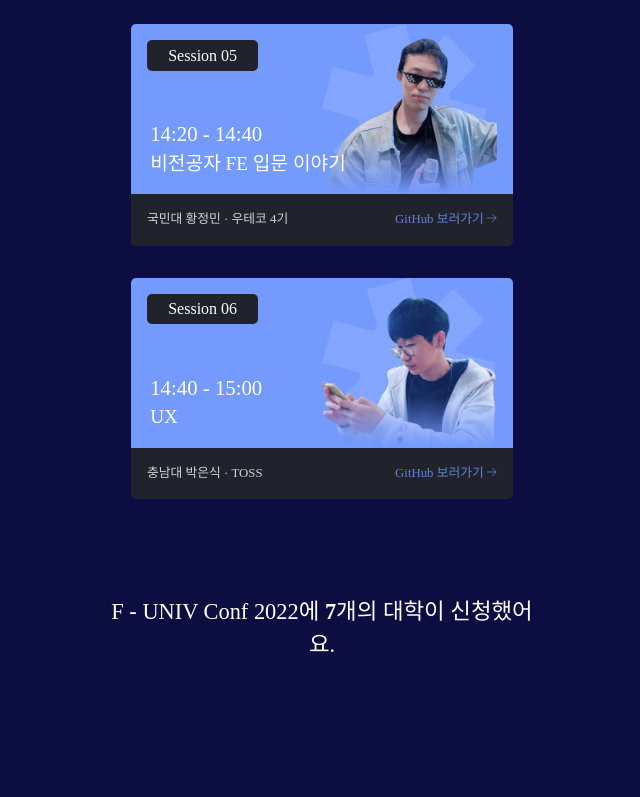
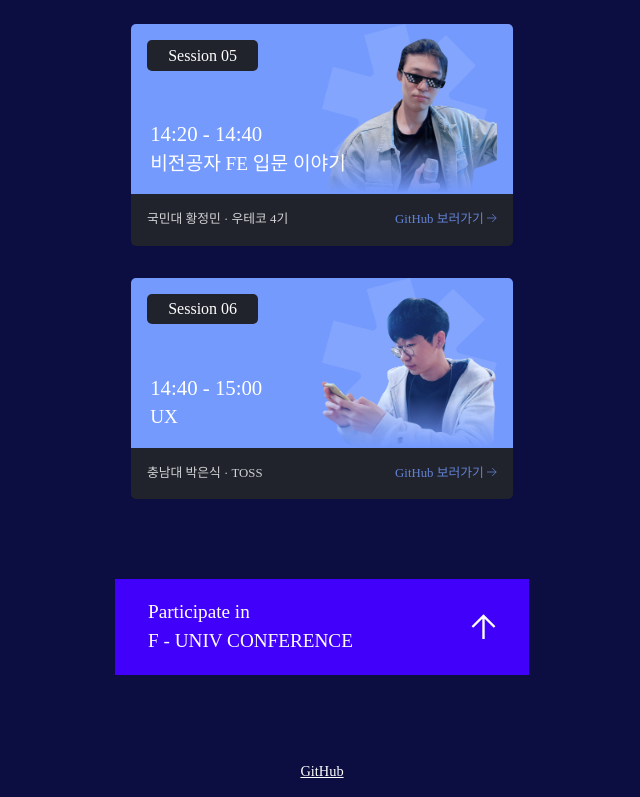
Before and after one commit to f-univ/f-univ-camp-2022, a React (Vite) app: page / in a window 1280 px wide. Shown: the part 2000-2797 px from the top of the page, without its empty margins (318-958 px from the left). Built offline with nearby package versions, Linux system fonts and the light colour scheme; a web font is replaced by a local one.

Commit message:
fix: 대학 임시 제거

```diff
--- a/src/App.tsx
+++ b/src/App.tsx
@@ -2,14 +2,14 @@ import Footer from '@/components/Footer.js';
 import Program from '@/components/Program.jsx';
 import ScrollTop from '@/components/ScrollTop.js';
 import Speakers from '@/components/Speaker/Speakers.jsx';
-import University from '@/components/University';
+// import University from '@/components/University';
 
 const App = () => {
   return (
     <>
       <Program />
       <Speakers />
-      <University />
+      {/* <University /> */}
       <ScrollTop />
       <Footer />
     </>
```
